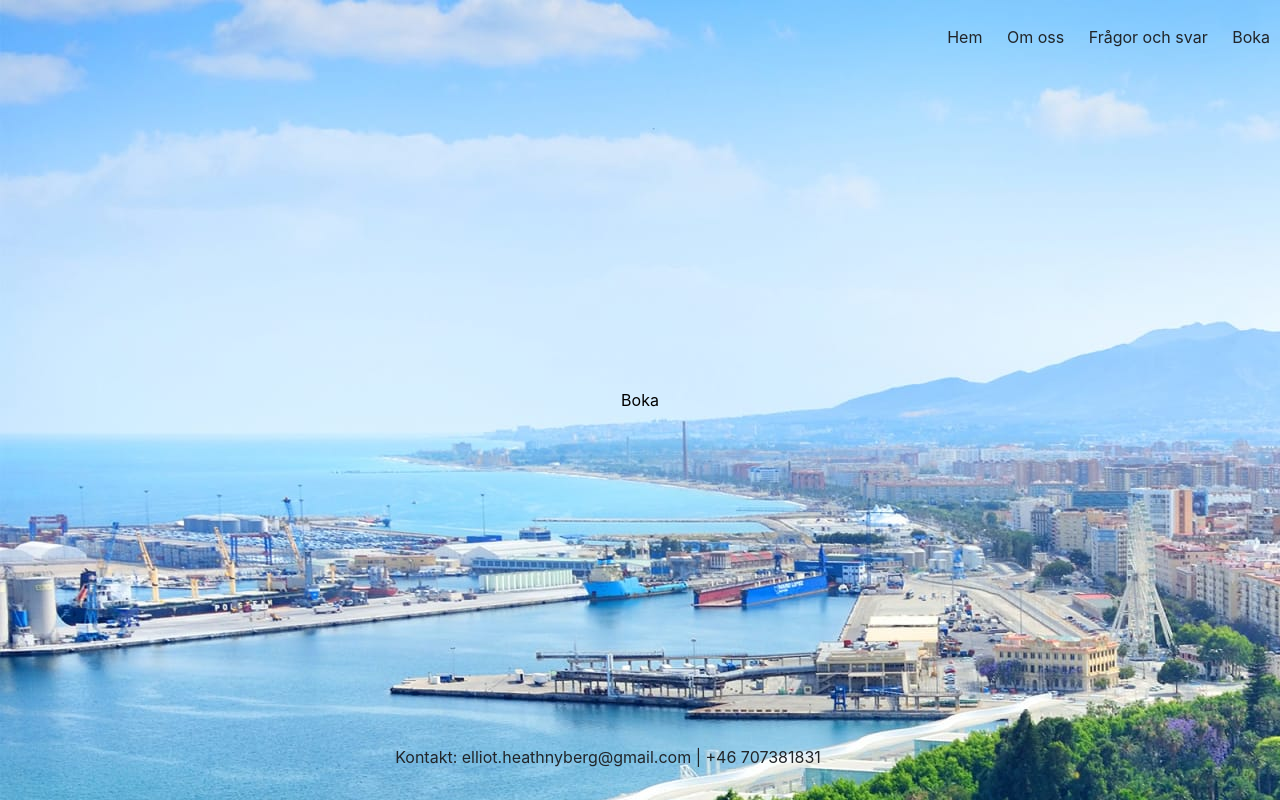
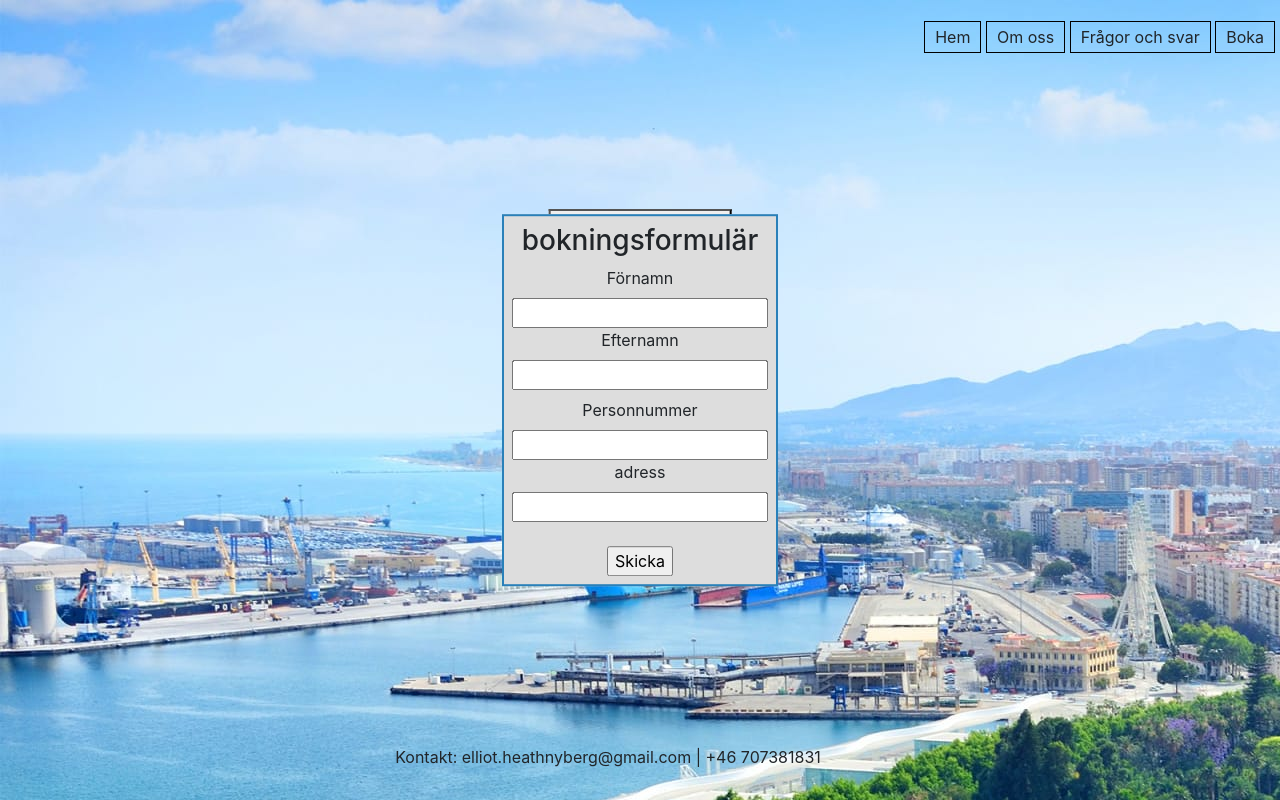
Before and after one commit to Grebyn35/HTML, a plain HTML site: page HTML & Css/index.html in a window 1280 px wide. Drawn offline with nearby package versions, Linux system fonts and the light colour scheme; files whose address does not match are found by name.

Commit message:
Add files via upload

```diff
--- a/HTML & Css/Uppgifter/styles/style.css
+++ b/HTML & Css/Uppgifter/styles/style.css
@@ -7,10 +7,10 @@ footer{
 	padding: 5px 20px;
 }
 
-
 ul{
 	list-style-type: none;
 	margin-top: 25px;
+	margin-right: 5px;
 
 }
 ul li{
@@ -22,7 +22,7 @@ ul li a{
 	text-decoration: none;
 	color:#000000;
 	padding: 5px 10px;
-	border: 1px solid #000000 transpartent;
+	border: 1px solid #000000 ;
 	transition: 0.6s ease;
 }
 ul li a:hover{
@@ -57,6 +57,13 @@ right: 0%;
 	padding: 5px 20px;
 
 }
+#hideButton{
+	text-align: center;
+	position: absolute;
+	top: 28%;
+	left: 50%;
+	transform: translateX(-50%)translateY(-50%);
+}
 .text h1{
 	color: #0000000;
 	font-size: 20px
@@ -76,6 +83,18 @@ text-decoration: none;
 	border: 1px solid #000000 transpartent;
 	transition: 0.6s ease;
 }
+.centerButton form{
+	text-align: center;
+	position: absolute;
+	top: 50%;
+	left: 50%;
+	transform: translateX(-50%)translateY(-50%);
+	border: 1px solid #000000;
+	padding: 10px 20px;
+	background-color: #ddd;
+	border: 2px solid #2980B9;
+	padding: .5rem;
+}
 .infoText{
 	text-align: left;
 	position: absolute;
@@ -85,10 +104,10 @@ text-decoration: none;
 }
 .btn{
 	text-decoration: none;
-	color:#000000;
+	color: #fff;
 	padding: 5px 20px;
-	border: 1px solid #000000 transpartent;
-	transition: 0.6s ease;
+	border: 1px solid #000000;
+	background-color: #fff;
 }
 .btn:hover{
 	background-color: #fff;
@@ -109,3 +128,6 @@ text-align: center;
 body{
 	height:90%;
 }
+label{
+	display: block;
+}
--- a/HTML & Css/index.html
+++ b/HTML & Css/index.html
@@ -15,9 +15,11 @@
 		<body background="C:\Users\Grebyn\Desktop\HTML & Css\Uppgifter\Bilder\Malaga.jpg" height="42" width="42" link="#000" alink="#017bf5" vlink="#000">
 		<title class="col-xl-4">Flyghemsidan</title>
 	<meta name="viewport" content="width=device-width, initial-scale=1.0">
+	<script src="myjquery.js"></script>
 	</head>
 
 	<div class="container-fluid col-xl-4">
+	<div class="col-xl-4">
 	<div class="row">
 	<div class="toolbar">
 		<ul>
@@ -29,16 +31,31 @@
 	</div>
 	</div>
 	</div>
+	</div>
 
 
 		<footer id="footer">
 			Kontakt: elliot.heathnyberg@gmail.com | +46 707381831
 		</footer>
 
+		<div id="hideButton" class="col-xl-4">
+		<button >Clicka här för att boka</button>
+		</div>
 	<div class="centerButton">
-	<div class="btn">
-		<a href="#">Boka</a>
-	</div>
+	<form method="POST">
+			<h3>bokningsformulär</h3>
+			<label for="sirname">Förnamn</label>
+			<input type="text" id="" name="sirname">
+			<label for="lastname">Efternamn</label>
+			<input type="text" id="" name="lastname">
+			<label for="skicka"></label>
+			<label for="personalnumber">Personnummer</label>
+			<input type="text" id="" name="personalnumber">
+			<label for="adress">adress</label>
+			<input type="text" id="" name="adress">
+			<br><br>
+			<input type="submit" value="Skicka">
+		</form>
 	</div>
 
 	<div class="infoText">
--- /dev/null
+++ b/HTML & Css/myjquery.js
@@ -0,0 +1,7 @@
+$(document).ready(function(){
+
+$("#hideButton").click(function(){
+	$("form").slideToggle();
+});
+
+});
```
Also changed, not shown: HTML & Css/codealong.html (added, +27 -0 lines).
